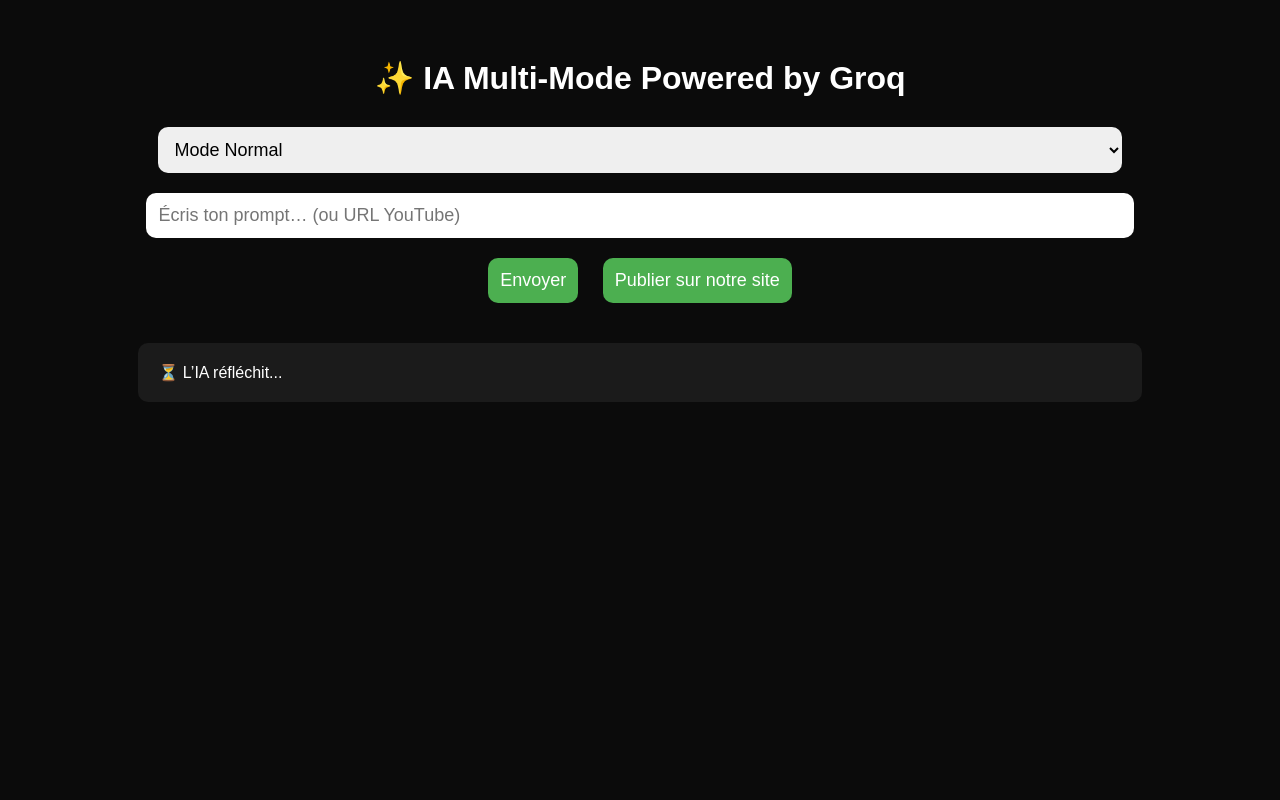
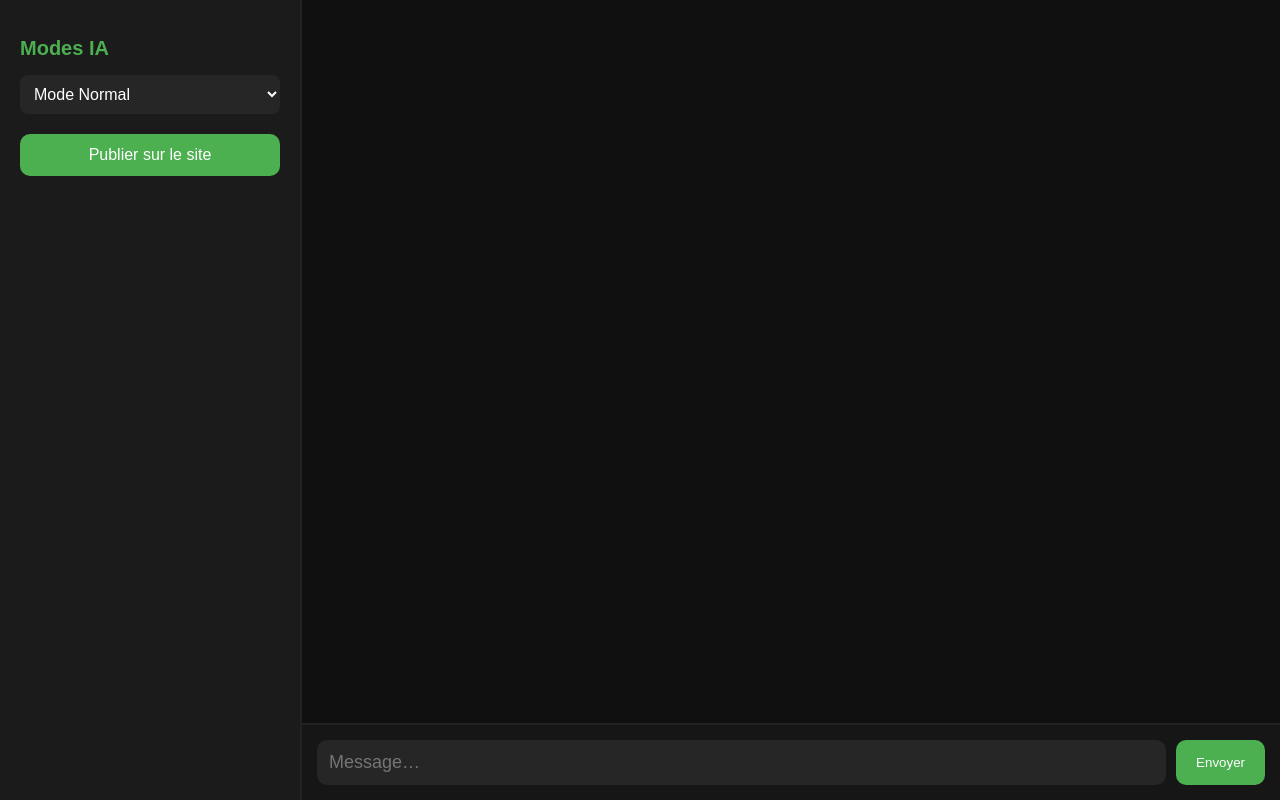
Before and after one commit to louisoff84/chatlimit, a plain HTML site: page v2.html in a window 1280 px wide. Both pictures are taken after a click on the button "Envoyer". Drawn offline with Linux system fonts and the light colour scheme; no server answers.

Commit message:
Update HTML structure and styles for chat interface

```diff
--- a/v2.html
+++ b/v2.html
@@ -2,185 +2,216 @@
 <html lang="fr">
 <head>
 <meta charset="UTF-8">
-<title>IA Multi-Mode – Groq</title>
+<title>IA Groq – Chat Interface</title>
 
 <style>
     body {
-        background: #0b0b0b;
+        margin: 0;
+        background: #101010;
         color: white;
         font-family: Arial, sans-serif;
-        text-align: center;
-        padding: 30px;
+        display: flex;
+        height: 100vh;
+        overflow: hidden;
     }
 
-    h1 {
-        font-size: 32px;
-        margin-bottom: 20px;
+    /* Sidebar */
+    .sidebar {
+        width: 260px;
+        background: #1b1b1b;
+        padding: 20px;
+        display: flex;
+        flex-direction: column;
+        border-right: 2px solid #222;
     }
 
-    select, input, textarea, button {
-        padding: 12px;
-        font-size: 18px;
-        border-radius: 10px;
-        border: none;
-        margin: 10px;
+    .sidebar h2 {
+        font-size: 20px;
+        margin-bottom: 15px;
+        color: #4CAF50;
     }
 
-    select, input {
-        width: 80%;
+    .sidebar select {
+        padding: 10px;
+        font-size: 16px;
+        background: #262626;
+        color: white;
+        border-radius: 8px;
+        border: none;
     }
 
-    textarea {
-        width: 80%;
-        height: 200px;
+    .sidebar button {
+        margin-top: 20px;
+        padding: 12px;
+        background: #4caf50;
+        border: none;
+        color: white;
+        border-radius: 10px;
+        cursor: pointer;
+        font-size: 16px;
     }
 
-    button {
-        cursor: pointer;
-        background: #4CAF50;
-        color: white;
+    /* Chat container */
+    .chat {
+        flex-grow: 1;
+        display: flex;
+        flex-direction: column;
+        height: 100vh;
     }
 
-    #result {
-        margin-top: 30px;
+    /* Messages area */
+    .messages {
+        flex-grow: 1;
+        overflow-y: auto;
         padding: 20px;
-        background: #1b1b1b;
-        border-radius: 10px;
-        width: 80%;
-        margin-left: auto;
-        margin-right: auto;
-        text-align: left;
+    }
+
+    .msg {
+        max-width: 70%;
+        margin-bottom: 15px;
+        padding: 12px 15px;
+        border-radius: 12px;
+        line-height: 1.5;
         white-space: pre-wrap;
     }
 
-    #previewImg {
-        max-width: 80%;
-        margin-top: 20px;
+    .user {
+        background: #4caf50;
+        color: white;
+        margin-left: auto;
+    }
+
+    .bot {
+        background: #222;
+        color: white;
+        margin-right: auto;
+        border: 1px solid #333;
+    }
+
+    /* Input area */
+    .input-zone {
+        padding: 15px;
+        display: flex;
+        gap: 10px;
+        border-top: 2px solid #222;
+        background: #161616;
+    }
+
+    .input-zone input {
+        flex-grow: 1;
+        padding: 12px;
         border-radius: 10px;
-        display: none;
+        border: none;
+        background: #262626;
+        color: white;
+        font-size: 18px;
     }
+
+    .input-zone button {
+        padding: 12px 20px;
+        background: #4caf50;
+        color: white;
+        border: none;
+        border-radius: 10px;
+        cursor: pointer;
+    }
+
 </style>
+</head>
 
-</head>
 <body>
 
-<h1>✨ IA Multi-Mode Powered by Groq</h1>
+<div class="sidebar">
+    <h2>Modes IA</h2>
 
     <select id="mode">
         <option value="normal">Mode Normal</option>
-    <option value="ytpro">Mode YouTube Pro</option>
+        <option value="ytpro">YouTube Pro</option>
         <option value="ultimate">Mode Ultime</option>
-    <option value="image">Mode Image (Stable Diffusion)</option>
+        <option value="image">Mode Image (texte)</option>
     </select>
 
-<br>
+    <button id="publish">Publier sur le site</button>
+</div>
 
-<input id="input" placeholder="Écris ton prompt… (ou URL YouTube)">
-<br>
+<div class="chat">
+    <div class="messages" id="messages"></div>
 
-<button id="send">Envoyer</button>
-<button id="publish">Publier sur notre site</button>
-
-<div id="result"></div>
-<img id="previewImg">
+    <div class="input-zone">
+        <input id="prompt" placeholder="Message…">
+        <button id="run">Envoyer</button>
+    </div>
+</div>
 
 <script>
-const apiKey = "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";  // ⚠️ Ta clé ici !
+const apiKey = "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"; // ⚠️ Ta clé ici
 
-async function callGroq(mode, prompt) {
-    let systemPrompt = "";
-    let model = "mixtral-8x7b-32768";
-
-    if (mode === "normal") {
-        systemPrompt = "Tu es une IA utile.";
+function addMessage(text, type) {
+    const msg = document.createElement("div");
+    msg.className = "msg " + type;
+    msg.textContent = text;
+    document.getElementById("messages").appendChild(msg);
+    msg.scrollIntoView();
 }
 
-    if (mode === "ultimate") {
-        systemPrompt = "Tu es une IA avancée, très détaillée, extrêmement intelligente.";
-        model = "llama3-70b-8192"; // IA plus puissante
-    }
-
-    if (mode === "ytpro") {
-        systemPrompt =
-            "Tu es YouTube Pro IA. Si on te donne un lien YouTube, tu fais : " +
-            "1) Résumé complet ; 2) Points importants ; 3) Timestamps ; 4) Analyse profonde du contenu ; 5) Conseils pratiques.";
-    }
-
-    if (mode !== "image") {
-        const response = await fetch("https://api.groq.com/openai/v1/chat/completions", {
+async function askGroq(system, userMsg) {
+    const res = await fetch("https://api.groq.com/openai/v1/chat/completions", {
         method: "POST",
         headers: {
             "Content-Type": "application/json",
             "Authorization": "Bearer " + apiKey
         },
         body: JSON.stringify({
-                model: model,
+            model: "mixtral-8x7b-32768",
             messages: [
-                    { role: "system", content: systemPrompt },
-                    { role: "user", content: prompt }
+                { role: "system", content: system },
+                { role: "user", content: userMsg }
             ]
         })
     });
 
-        const data = await response.json();
-        return data.choices?.[0]?.message?.content || "Erreur IA";
-    }
+    const data = await res.json();
+    return data.choices?.[0]?.message?.content || "Erreur API";
 }
 
-async function generateImage(prompt) {
-    const response = await fetch("https://api.groq.com/openai/v1/images", {
-        method: "POST",
-        headers: {
-            "Content-Type": "application/json",
-            "Authorization": "Bearer " + apiKey
-        },
-        body: JSON.stringify({
-            model: "sd3-large",
-            prompt: prompt,
-            size: "1024x1024"
-        })
-    });
+document.getElementById("run").onclick = async () => {
+    const mode = document.getElementById("mode").value;
+    const prompt = document.getElementById("prompt").value;
 
-    const data = await response.json();
-    return data.data?.[0]?.url;
-}
+    if (!prompt.trim()) return;
 
-document.getElementById("send").onclick = async () => {
-    const mode = document.getElementById("mode").value;
-    const userInput = document.getElementById("input").value;
+    addMessage(prompt, "user");
+    document.getElementById("prompt").value = "";
 
-    document.getElementById("result").innerHTML = "⏳ L’IA réfléchit...";
-    document.getElementById("previewImg").style.display = "none";
+    let systemPrompt = "";
 
-    if (mode === "image") {
-        const imgUrl = await generateImage(userInput);
+    if (mode === "normal") systemPrompt = "Tu es une IA simple, utile et claire.";
+    if (mode === "ultimate") systemPrompt = "Tu es une IA très avancée, précise et détaillée.";
+    if (mode === "ytpro") systemPrompt =
+        "Tu es YouTube Pro IA. Si on t'envoie une URL YouTube, tu fais : résumé, analyse, timestamps, points clés.";
+    if (mode === "image") systemPrompt =
+        "Décris une image très précisément, comme si tu la générais.";
 
-        if (!imgUrl) {
-            document.getElementById("result").innerHTML = "Erreur IA (image).";
-            return;
-        }
+    addMessage("⏳ Réflexion…", "bot");
 
-        document.getElementById("previewImg").src = imgUrl;
-        document.getElementById("previewImg").style.display = "block";
-        document.getElementById("result").innerHTML = "Image générée :";
-        return;
-    }
+    const reply = await askGroq(systemPrompt, prompt);
 
-    const result = await callGroq(mode, userInput);
-    document.getElementById("result").innerHTML = result;
+    // Remplace le message "réflexion…" par la vraie réponse
+    const messages = document.getElementById("messages");
+    messages.lastChild.remove();
+    addMessage(reply, "bot");
 };
 
-// ____ PUBLICATION SITE (téléchargement fichier) ____
+document.getElementById("publish").onclick = () => {
+    const allText = [...document.getElementById("messages").children]
+        .map(m => (m.classList.contains("user") ? "👤 User:\n" : "🤖 IA:\n") + m.innerText)
+        .join("\n\n");
 
-document.getElementById("publish").onclick = () => {
-    const content = document.getElementById("result").innerText;
-    const blob = new Blob([content], { type: "text/plain" });
-    const link = document.createElement("a");
-
-    link.href = URL.createObjectURL(blob);
-    link.download = "publication_IA.txt"; // tu peux mettre .html si tu veux
-
-    link.click();
+    const blob = new Blob([allText], { type: "text/plain" });
+    const a = document.createElement("a");
+    a.href = URL.createObjectURL(blob);
+    a.download = "publication.txt";
+    a.click();
 };
 </script>
 
```
Lines whose indentation alone changed are shown as unchanged.
